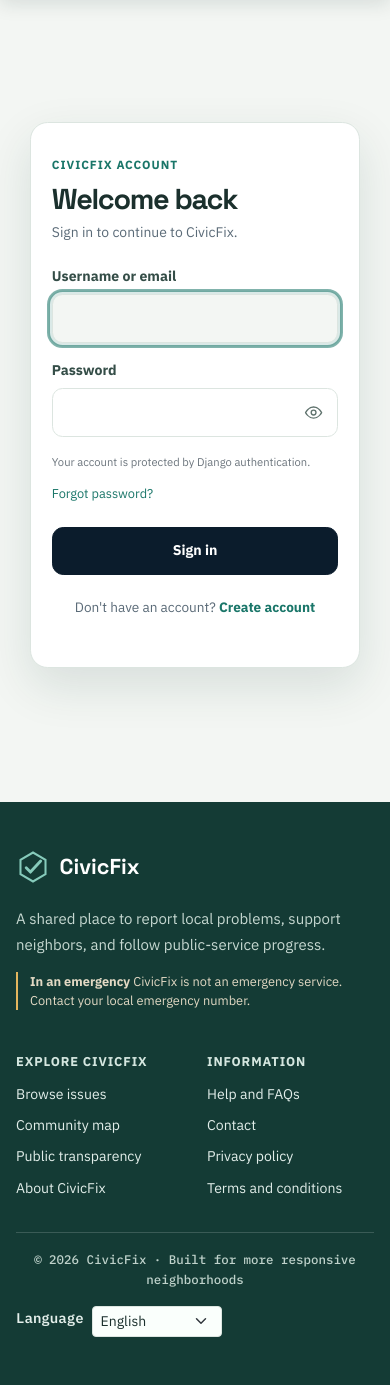
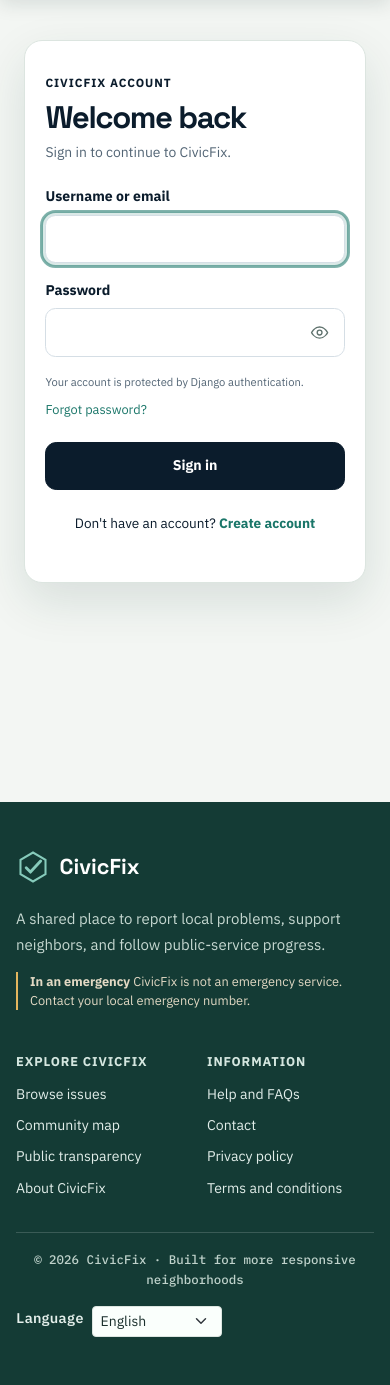
Before and after one commit to AnsumanDalei/civicfix, a Django app: page /login/?next=/profile/ in a window 390 px wide. Shown: the part 65-1450 px from the top of the page. Run offline with Django 5.2, Linux system fonts and the light colour scheme; parts of the project's set-up code (start-up, migrations or seed data) failed here and were passed over; some libraries are stand-ins or nearby versions.

Commit message:
Fix mobile login form contrast and autofill colors

```diff
--- a/issues/static/issues/css/civicfix.css
+++ b/issues/static/issues/css/civicfix.css
@@ -341,3 +341,37 @@ html[data-theme="dark"] .home-modern .home-cta h2 {
 .auth-shell .auth-side h2 { color: #ffffff; }
 .auth-shell .auth-side p { color: #d2dfda; }
 .auth-shell .auth-side ul li { color: #e0eae6; }
+
+
+/* Authentication forms stay readable on mobile regardless of device theme. */
+.auth-shell { background: #ffffff; color: #0b1c2c; }
+.auth-form-side, .auth-form-side h1, .auth-form-side .auth-eyebrow,
+.auth-form-side .form-label, .auth-form-side .auth-switch { color: #0b1c2c; }
+.auth-form-side .auth-subtitle,
+.auth-form-side .auth-links-row .text-secondary { color: #536575 !important; }
+.auth-form-side .form-control,
+.auth-form-side input[type="text"],
+.auth-form-side input[type="email"],
+.auth-form-side input[type="password"] {
+  background: #ffffff !important;
+  color: #0b1c2c !important;
+  -webkit-text-fill-color: #0b1c2c !important;
+  border: 1px solid #d5dee5 !important;
+  opacity: 1 !important;
+}
+.auth-form-side input::placeholder { color: #657786 !important; opacity: 1; }
+.auth-form-side input:-webkit-autofill,
+.auth-form-side input:-webkit-autofill:hover,
+.auth-form-side input:-webkit-autofill:focus {
+  -webkit-text-fill-color: #0b1c2c !important;
+  box-shadow: 0 0 0 1000px #ffffff inset !important;
+  transition: background-color 99999s ease-out 0s;
+}
+.auth-form-side a { color: #0b766e; }
+@media (max-width: 600px) {
+  .auth-wrap { padding: 1rem .65rem 2rem; align-items: flex-start; }
+  .auth-shell { border-radius: 18px; margin-top: .35rem; }
+  .auth-form-side { padding: 2rem 1.25rem !important; }
+  .auth-form-side h1 { color: #0b1c2c !important; font-size: clamp(1.8rem, 8vw, 2.25rem) !important; }
+  .auth-form-side .auth-links-row { gap: .45rem; }
+}
```
